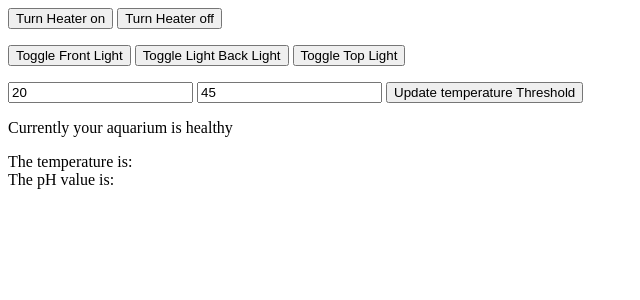
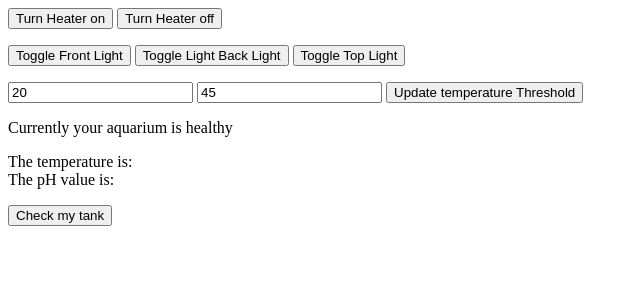
Before and after one commit to rollinballworld/Aquariumatic, a Python web app: template Pi/templates/tank.html in a window 1280 px wide. Shown: the top 300 px of the page, without its empty margins (0-640 px from the left). Run offline with Jinja, Linux system fonts and the light colour scheme; the template is opened without the code that fills it, so the values that code supplies are empty.

Commit message:
Update tank.html

```diff
--- a/Pi/templates/tank.html
+++ b/Pi/templates/tank.html
@@ -14,6 +14,11 @@
       var light_value = $(this).val();
       $.post("server.py", {"command":"Light", "value":light_value}, function(data) {
         alert("after light post");
+      });
+    });
+    $("#update_status").click(function() {
+    $.post("server.py", {"command":"UpdateValues", "value":true}, function(data) {
+        alert("update requested");
       });
     });
   </script>
@@ -43,5 +48,7 @@
   document.getElementById("TempDiv").innerHTML = "The temperature is: " + myvar1;
   document.getElementById("pHDiv").innerHTML = "The pH value is: " + myvar2;
 </script>
+<p></p>
+<button id="update_status" name="UpdateButton">Check my tank</button>
 </body>
 </html>
```
